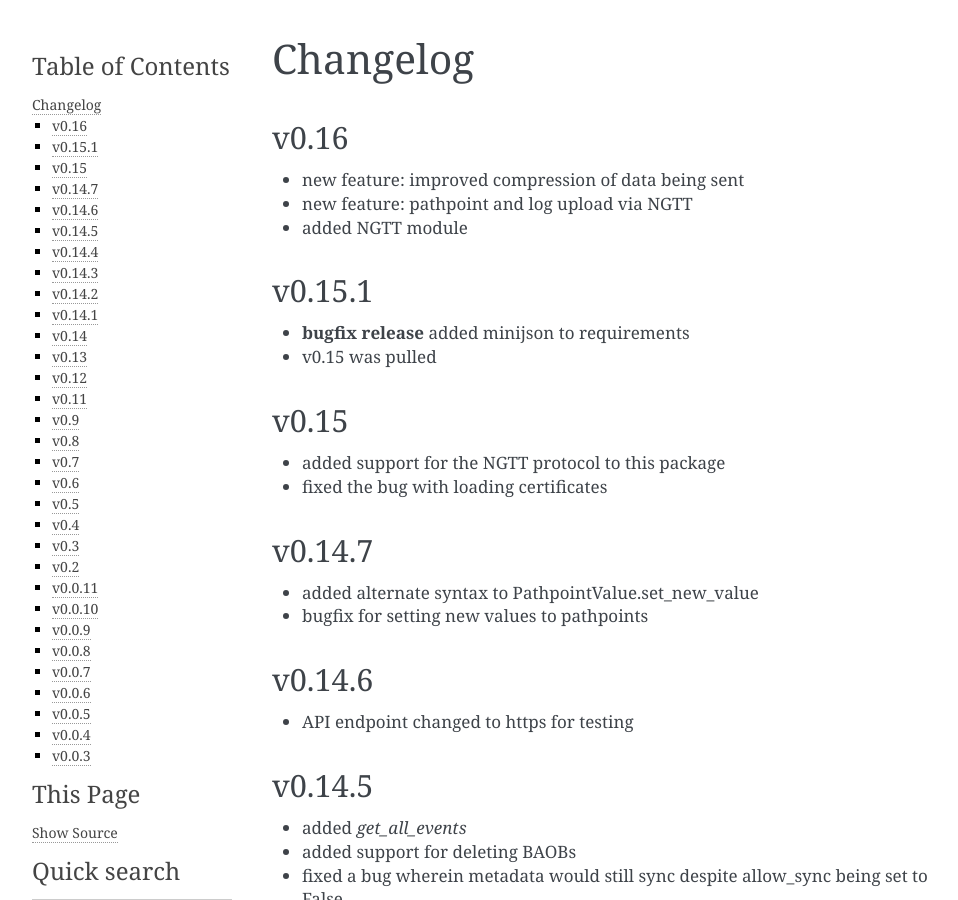
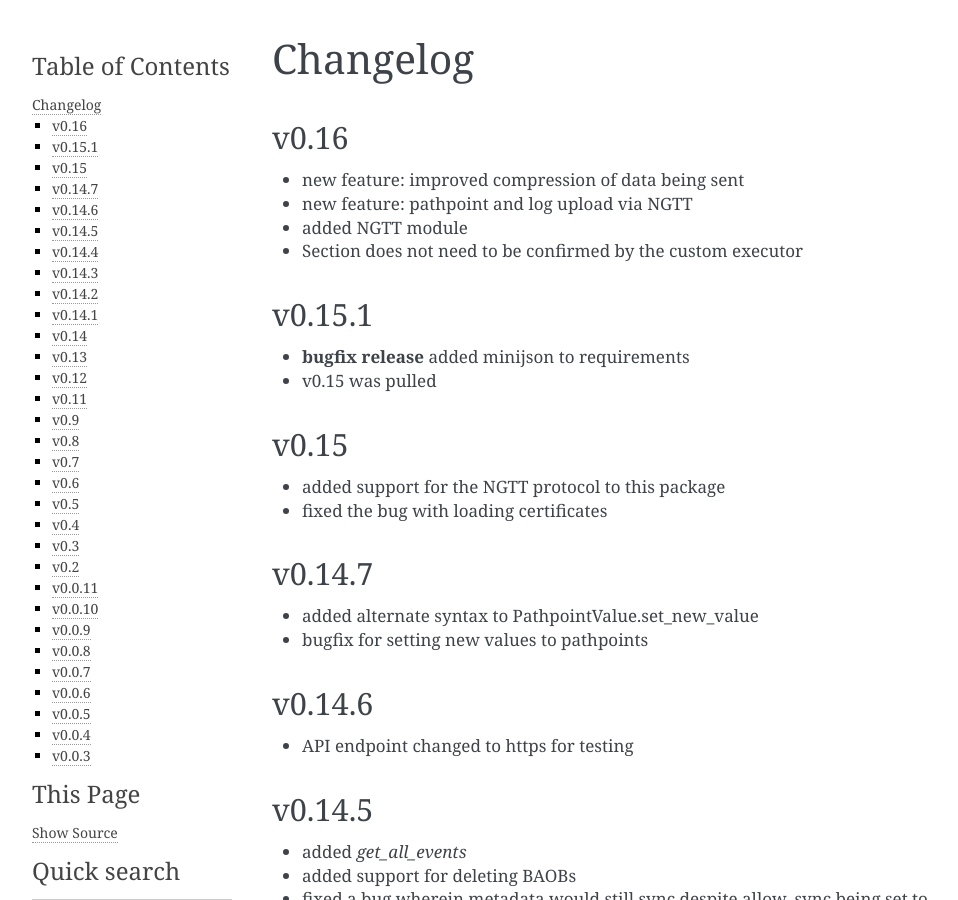
Before and after one commit to smok-serwis/smok-client, a Sphinx documentation site: the page built from docs/changelog.rst, in a window 1280 px wide and 900 px high. Shown: the whole window, without its empty margins (148-1106 px from the left). Built offline with Sphinx 7.4.7, drawn with Linux system fonts in a browser that asks for light colours.

Commit message:
Section does not need to be confirmed by the custom executor

```diff
--- a/docs/changelog.rst
+++ b/docs/changelog.rst
@@ -7,6 +7,7 @@ v0.16
 * new feature: improved compression of data being sent
 * new feature: pathpoint and log upload via NGTT
 * added NGTT module
+* Section does not need to be confirmed by the custom executor
 
 v0.15.1
 ~~~~~~~
```
